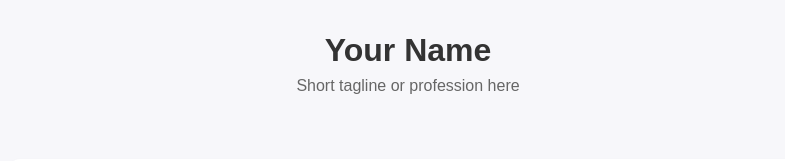
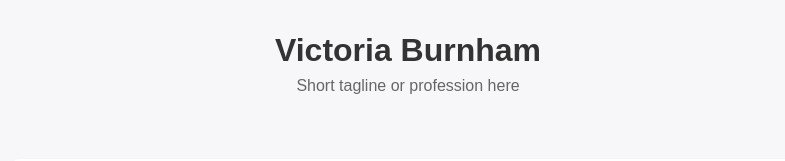
Before and after one commit to tlynburnham-maker/victoriaburnham.github.io, a plain HTML site: page index.html in a window 1280 px wide. Shown: the top 161 px of the page, without its empty margins (232-1017 px from the left). Drawn offline with Linux system fonts and the light colour scheme.

Commit message:
Update index.html

```diff
--- a/index.html
+++ b/index.html
@@ -3,13 +3,13 @@
   <head>
     <meta charset="UTF-8" />
     <meta name="viewport" content="width=device-width, initial-scale=1.0" />
-    <title>Your Name – Profile</title>
+    <title>Victoria Burnham – Profile</title>
     <link rel="stylesheet" href="style.css" />
   </head>
 
   <body>
     <header class="header">
-      <h1 class="name">Your Name</h1>
+      <h1 class="name">Victoria Burnham</h1>
       <p class="tagline">Short tagline or profession here</p>
     </header>
 
```
